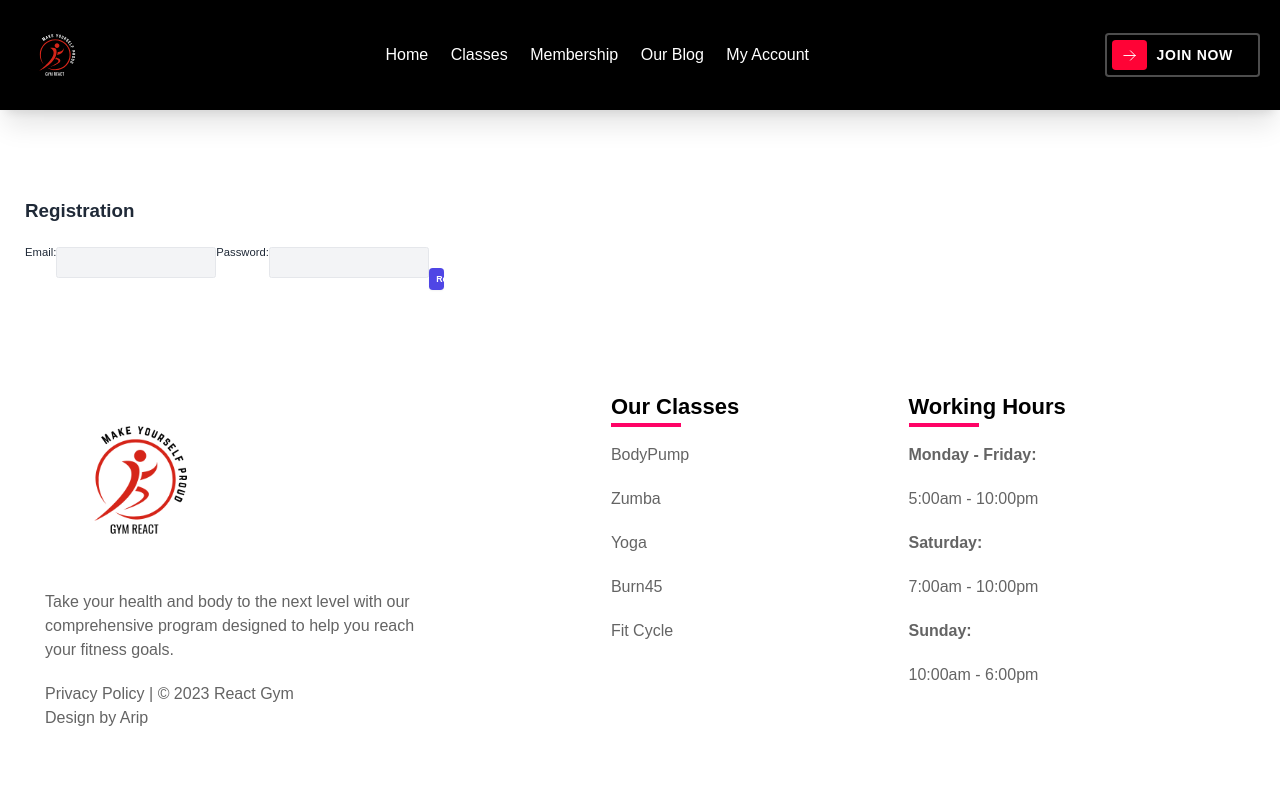
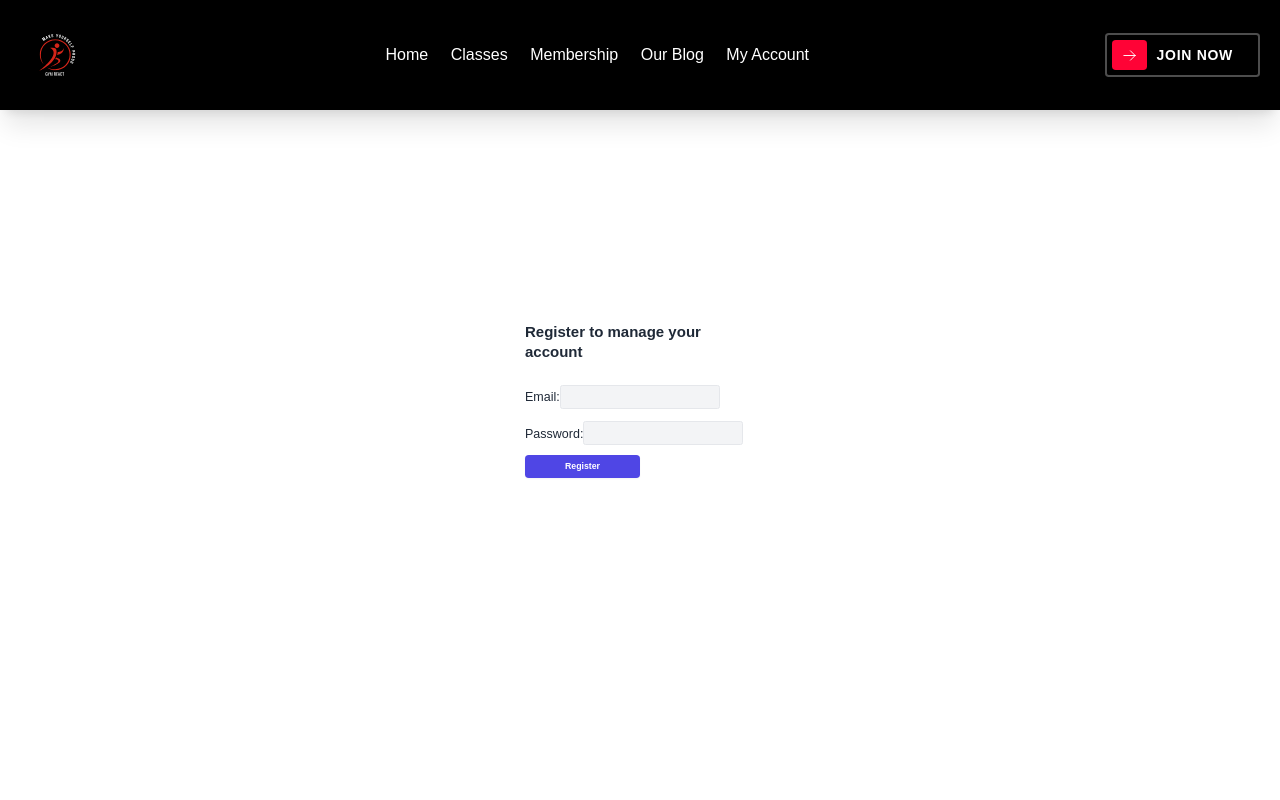
Before and after one commit to itava0/React-Gym, a Next.js app: page /registration in a window 1280 px wide. Shown: the top 800 px of the page. Built offline with nearby package versions, Linux system fonts and the light colour scheme.

Commit message:
Created registration form

```diff
--- a/app/registration/page.js
+++ b/app/registration/page.js
@@ -31,57 +31,50 @@ const RegistrationForm = () => {
   };
 
   return (
-    <div className="w-full bg-white px-10 mt-[200px]">
+    <div className="flex items-center justify-center h-screen">
+      <div className="w-full max-w-md bg-white px-10 py-8">
         <h2
           tabIndex={0}
           role="heading"
           aria-label="Registration"
-        className="focus:outline-none text-3xl font-bold text-gray-800"
+          className="focus:outline-none text-2xl font-bold text-gray-800"
         >
-        Registration
+          Register to manage your account
         </h2>
-      <form
-        onSubmit={handleSubmit}
-        className="mt-8 flex items-center flex-wrap"
-      >
-        <div className="flex">
-          <label className="mb-3 text-lg leading-none text-gray-800">
-            Email:
-          </label>
+        <form onSubmit={handleSubmit} className="mt-8 flex flex-col">
+          <div className="mb-4">
+            <label className="text-xl text-gray-800">Email:</label>
             <input
               type="email"
               value={email}
               onChange={(e) => setEmail(e.target.value)}
               tabIndex={0}
               aria-label="Enter email"
-            className="w-64 bg-gray-100 text-md font-medium leading-none text-gray-800 p-3 border rounded border-gray-200 mb-3"
+              className="w-64 bg-gray-100 text-lg font-medium leading-none text-gray-800 py-2 px-4 border rounded border-gray-200 mt-1"
               required
             />
           </div>
-        <div className="flex">
-          <label className="mb-3 text-lg leading-none text-gray-800">
-            Password:
-          </label>
+          <div className="mb-4">
+            <label className="text-xl text-gray-800">Password:</label>
             <input
               type="password"
               value={password}
               onChange={(e) => setPassword(e.target.value)}
               tabIndex={0}
               aria-label="Enter password"
-            className="w-64 bg-gray-100 text-md font-medium leading-none text-gray-800 p-3 border rounded border-gray-200 mb-3"
+              className="w-64 bg-gray-100 text-lg font-medium leading-none text-gray-800 py-2 px-4 border rounded border-gray-200 mt-1"
               required
             />
           </div>
-        <div>
           <button
             type="submit"
-            className="mt-10 block w-1/4 rounded-md bg-indigo-600 px-3 py-2 text-center text-sm font-semibold text-white shadow-sm hover:bg-indigo-500 focus-visible:outline focus-visible:outline-2 focus-visible:outline-offset-2 focus-visible:outline-indigo-600"
+            className="w-1/2 bg-indigo-600 text-sm font-semibold text-white py-2 px-4 rounded-md shadow-sm hover:bg-indigo-500 focus:outline-none focus:ring-2 focus:ring-indigo-600 focus:ring-offset-2"
           >
             Register
           </button>
+          {errorMessage && <p className="text-red-500 mt-2">{errorMessage}</p>}
+        </form>
       </div>
-        {errorMessage && <p>{errorMessage}</p>}
-      </form>
     </div>
   );
 };
```
Lines whose indentation alone changed are shown as unchanged.
